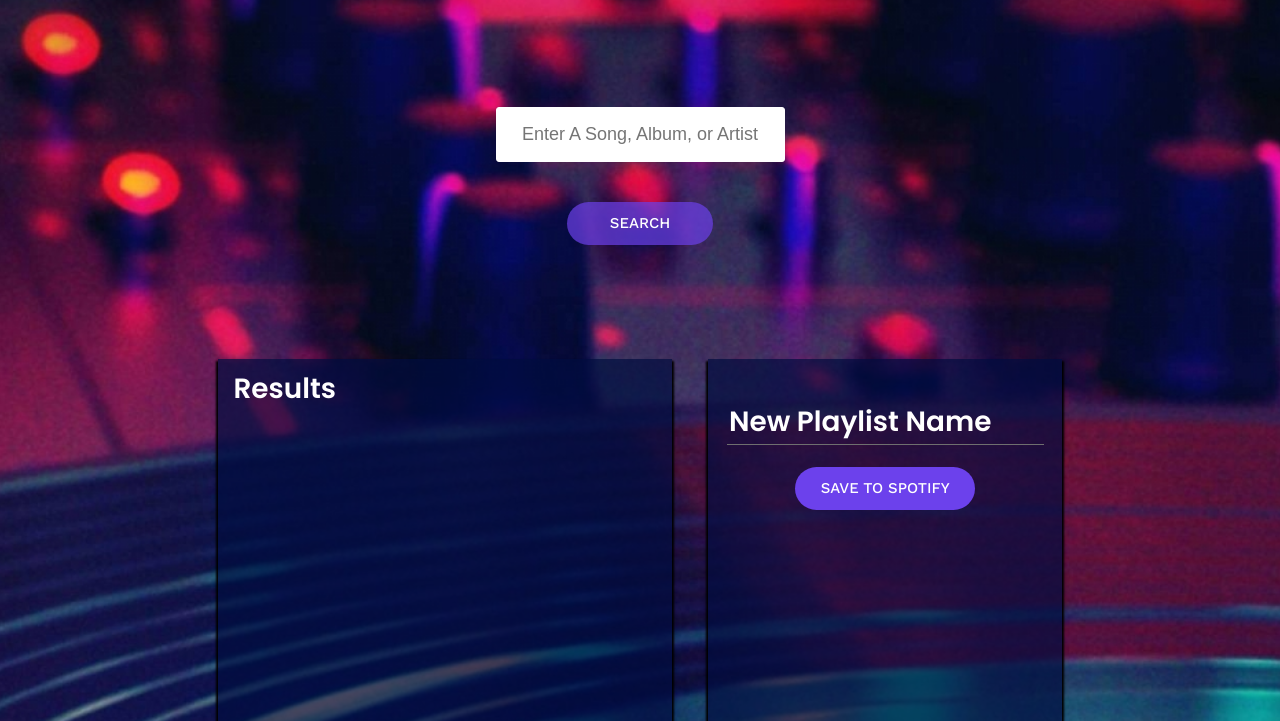
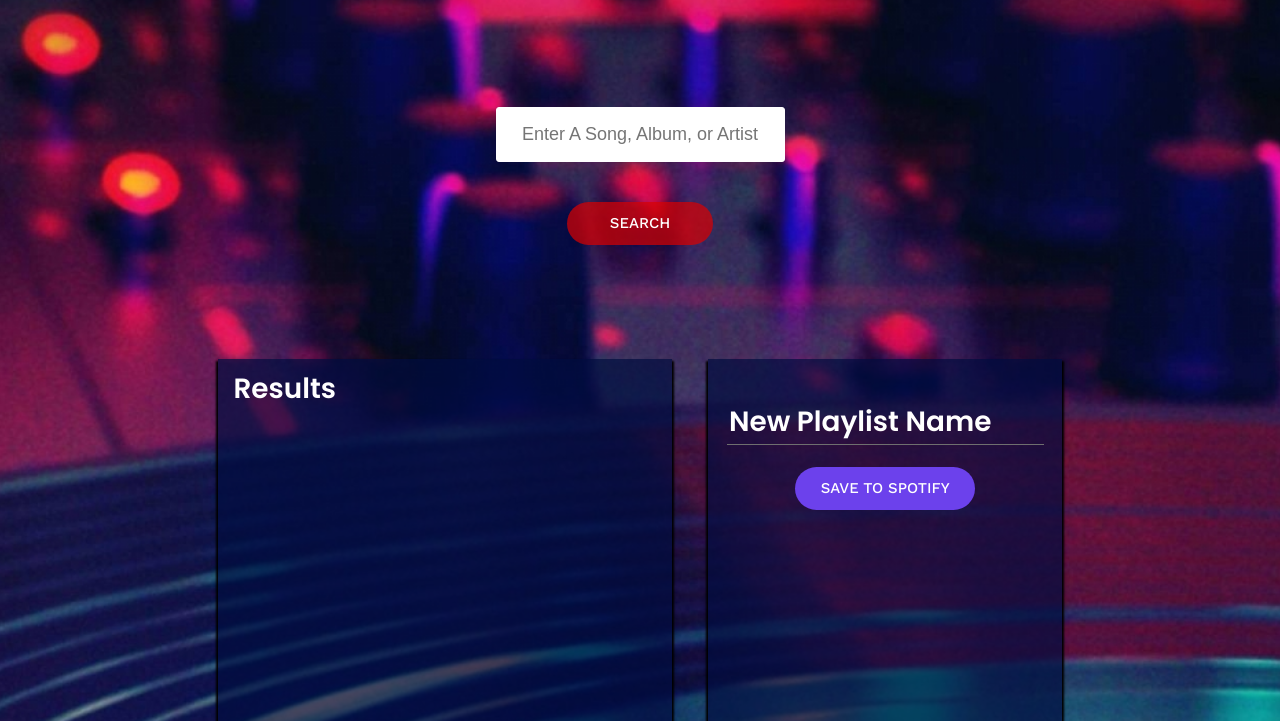
Before and after one commit to Mohit-Gaur/Jammify, a React app: page / in a window 1280 px wide. In both pictures the pointer is over the link "SEARCH". Shown: the part 79-800 px from the top of the page. Built offline with nearby package versions, Linux system fonts and the light colour scheme.

Commit message:
Update SearchBar.css

```diff
--- a/src/Components/SearchBar/SearchBar.css
+++ b/src/Components/SearchBar/SearchBar.css
@@ -33,5 +33,5 @@
 }
 
 .SearchBar a:hover {
-  background-color: rgba(108, 65, 233, .7);
+  background-color: rgba(219, 0, 0, .7);
 }
```
